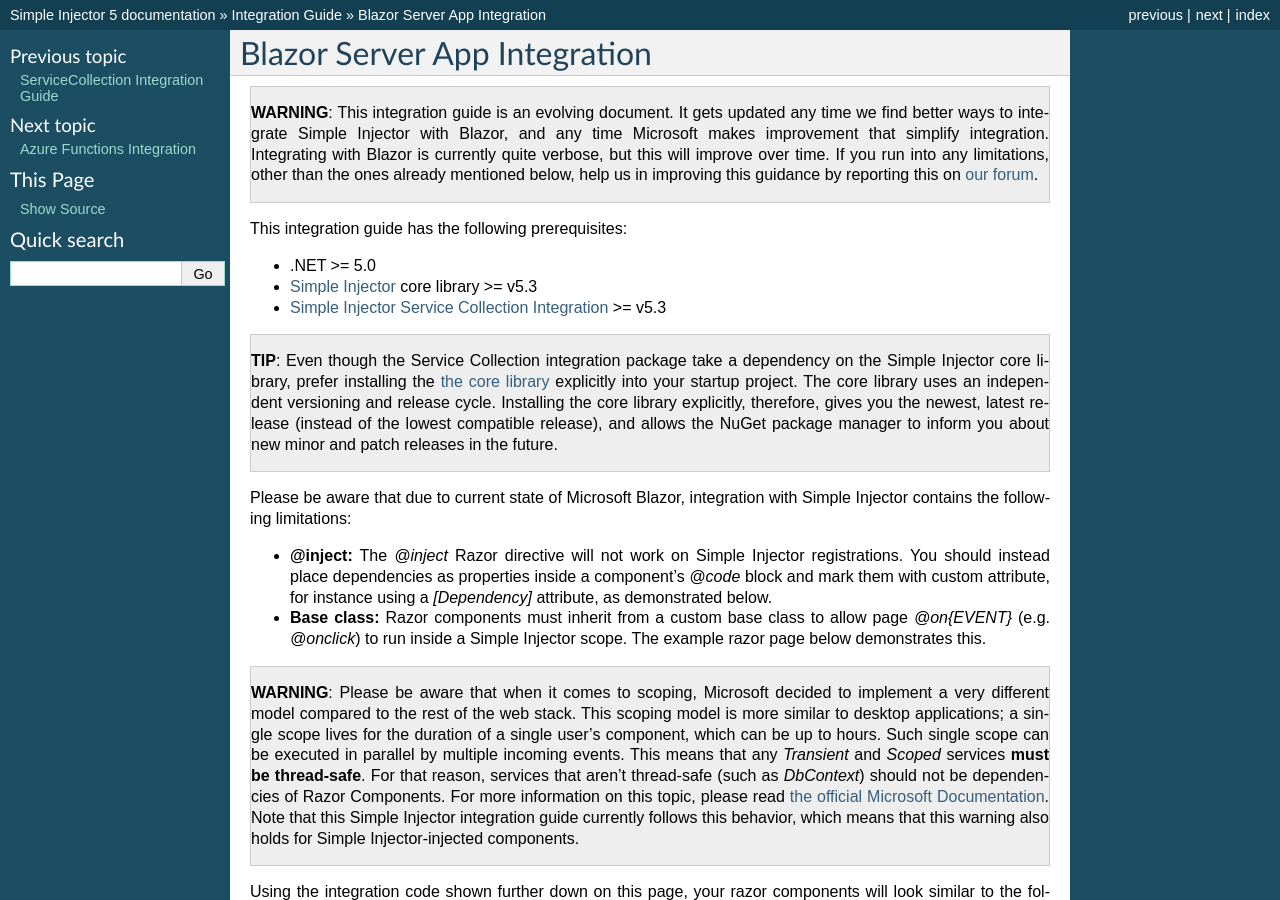
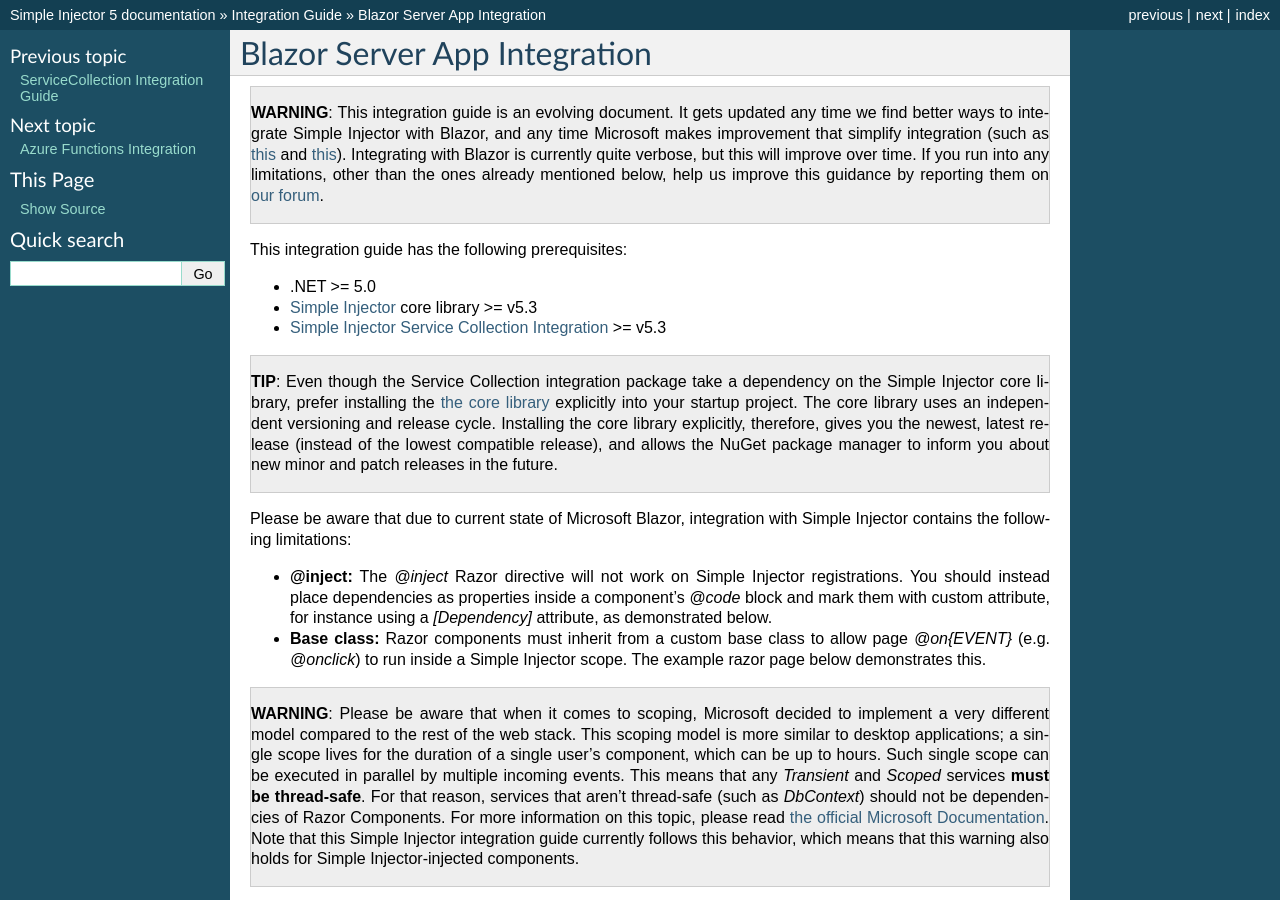
Before and after one commit to simpleinjector/Documentation, a Sphinx documentation site: the page built from source/blazorintegration.rst, in a window 1280 px wide and 900 px high. Built offline with Sphinx 7.4.7, drawn with Linux system fonts in a browser that asks for light colours.

Commit message:
Added links to work items.

```diff
--- a/source/blazorintegration.rst
+++ b/source/blazorintegration.rst
@@ -4,7 +4,7 @@ Blazor Server App Integration
 
 .. container:: Note
 
-    **WARNING**: This integration guide is an evolving document. It gets updated any time we find better ways to integrate Simple Injector with Blazor, and any time Microsoft makes improvement that simplify integration. Integrating with Blazor is currently quite verbose, but this will improve over time. If you run into any limitations, other than the ones already mentioned below, help us in improving this guidance by reporting this on `our forum <https://simpleinjector.org/forum>`_.
+    **WARNING**: This integration guide is an evolving document. It gets updated any time we find better ways to integrate Simple Injector with Blazor, and any time Microsoft makes improvement that simplify integration (such as `this <https://github.com/dotnet/aspnetcore/issues/28957>`_ and `this <https://github.com/dotnet/aspnetcore/issues/29194>`_). Integrating with Blazor is currently quite verbose, but this will improve over time. If you run into any limitations, other than the ones already mentioned below, help us improve this guidance by reporting them on `our forum <https://simpleinjector.org/forum>`_.
 
 This integration guide has the following prerequisites:
 
```
